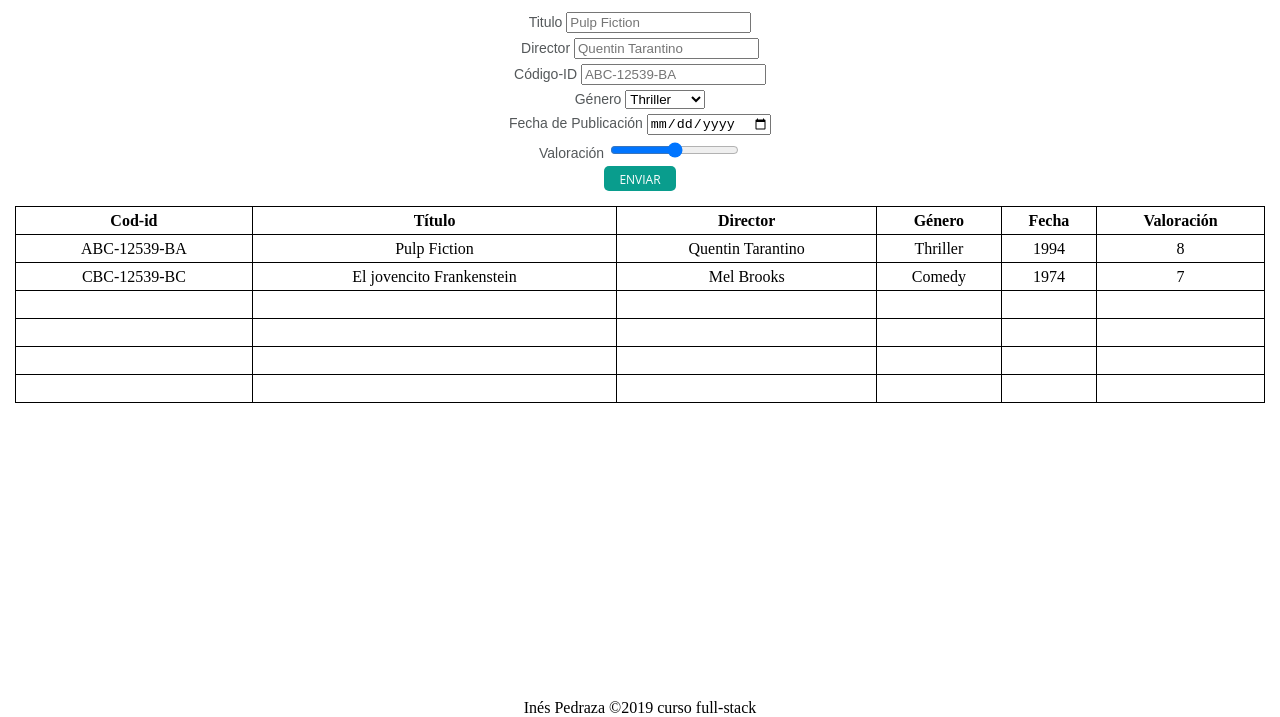
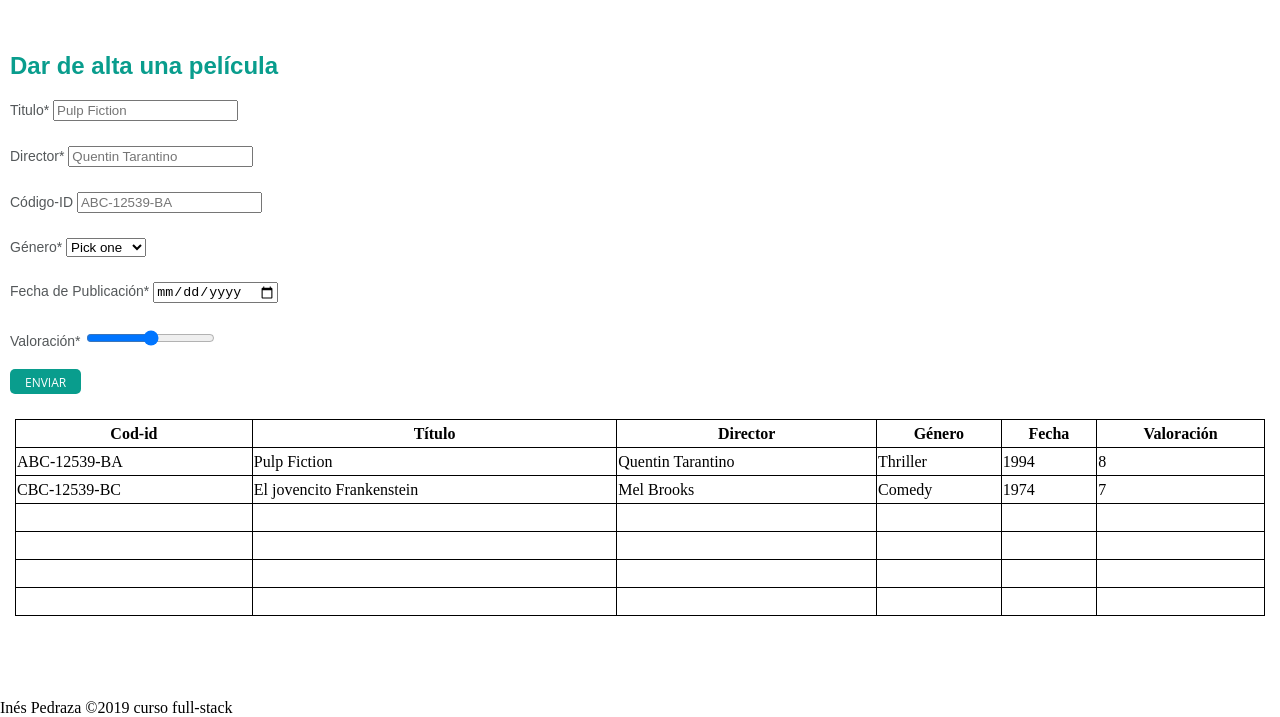
Before and after one commit to inesppino/curso-js, a website: page ejercicio01/_src/templates/index.html in a window 1280 px wide. Shown: the part 83-800 px from the top of the page. Drawn offline with nearby package versions, Linux system fonts and the light colour scheme; files that its build step writes are made by us from their sources.

Commit message:
styles: add some styles to form and table

```diff
--- a/ejercicio01/_src/assets/scss/main.scss
+++ b/ejercicio01/_src/assets/scss/main.scss
@@ -3,7 +3,6 @@ body{
 	display: flex;
 	flex-direction: column;
 	min-height: 100vh;
-	text-align: center;
 }
 
 .main-title{
@@ -55,5 +54,17 @@ th, td {
 	color: #54585a;
     font-family: "Open Sans Regular", sans-serif;
     font-size: 14px;
-    margin-bottom: 5px;
+    margin-bottom: 15px;
+    padding: 5px 0px;
 }
+
+.form-container {
+    padding: 10px;
+}
+
+.form-title{
+    font-family: 'Rubik', sans-serif;
+    font-size: 24px;
+    color: #099d8d;
+    margin: 30px 0px 15px 0px;
+}
--- a/ejercicio01/_src/templates/index.html
+++ b/ejercicio01/_src/templates/index.html
@@ -17,25 +17,26 @@
     <section class="main-section form">
       <form action="" method="POST">
         <div class="form-container">
+          <h2 class="form-title">Dar de alta una película</h2>
           <div class="input-container title">
-            <label for="filmName">Titulo</label>
-            <input placeholder="Pulp Fiction" id="filmName" type="text" name="filmName">
+            <label for="filmName">Titulo*</label>
+            <input placeholder="Pulp Fiction" id="filmName" type="text" name="filmName" required>
           </div>
 
           <div class="input-container director">
-            <label for="directorName">Director</label>
-            <input placeholder="Quentin Tarantino" id="directorName" type="text" name="directorName">
+            <label for="directorName">Director*</label>
+            <input placeholder="Quentin Tarantino" id="directorName" type="text" name="directorName" required>
           </div>
 
           <div class="input-container id">
             <label for="idNumber">Código-ID</label>
-            <input type="text" placeholder="ABC-12539-BA" pattern="(^[a-zA-Z]{3}-[0-9]{5}-[a-zA-Z]{2}$)" id="idNumber"
-              name="idNumber">
+            <input type="text" placeholder="ABC-12539-BA" pattern="(^[a-zA-Z]{3}-[0-9]{5}-[a-zA-Z]{2}$)" id="idNumber" name="idNumber">
           </div>
 
           <div class="input-container genre">
-            <label for="genre">Género</label>
-            <select id="genre" name="genre" placeholder="Thriller">
+            <label for="genre">Género*</label>
+            <select id="genre" name="genre" placeholder="Thriller" required>
+              <option>Pick one</option>
               <option>Thriller</option>
               <option>Action</option>
               <option>Comedy</option>
@@ -49,13 +50,13 @@
           </div>
 
           <div class="input-container date">
-            <label for="publicationDate">Fecha de Publicación</label>
-            <input type="date" id="publicationDate" name="publicationDate" />
+            <label for="publicationDate">Fecha de Publicación*</label>
+            <input type="date" id="publicationDate" name="publicationDate" required>
           </div>
 
           <div class="input-container grade">
-            <label for="grade">Valoración</label>
-            <input type="range" min="0" max="10" id="grade" name="grade">
+            <label for="grade">Valoración*</label>
+            <input type="range" min="0" max="10" id="grade" name="grade" required>
           </div>
 
           <div class="input-container__btn-enviar">
```
